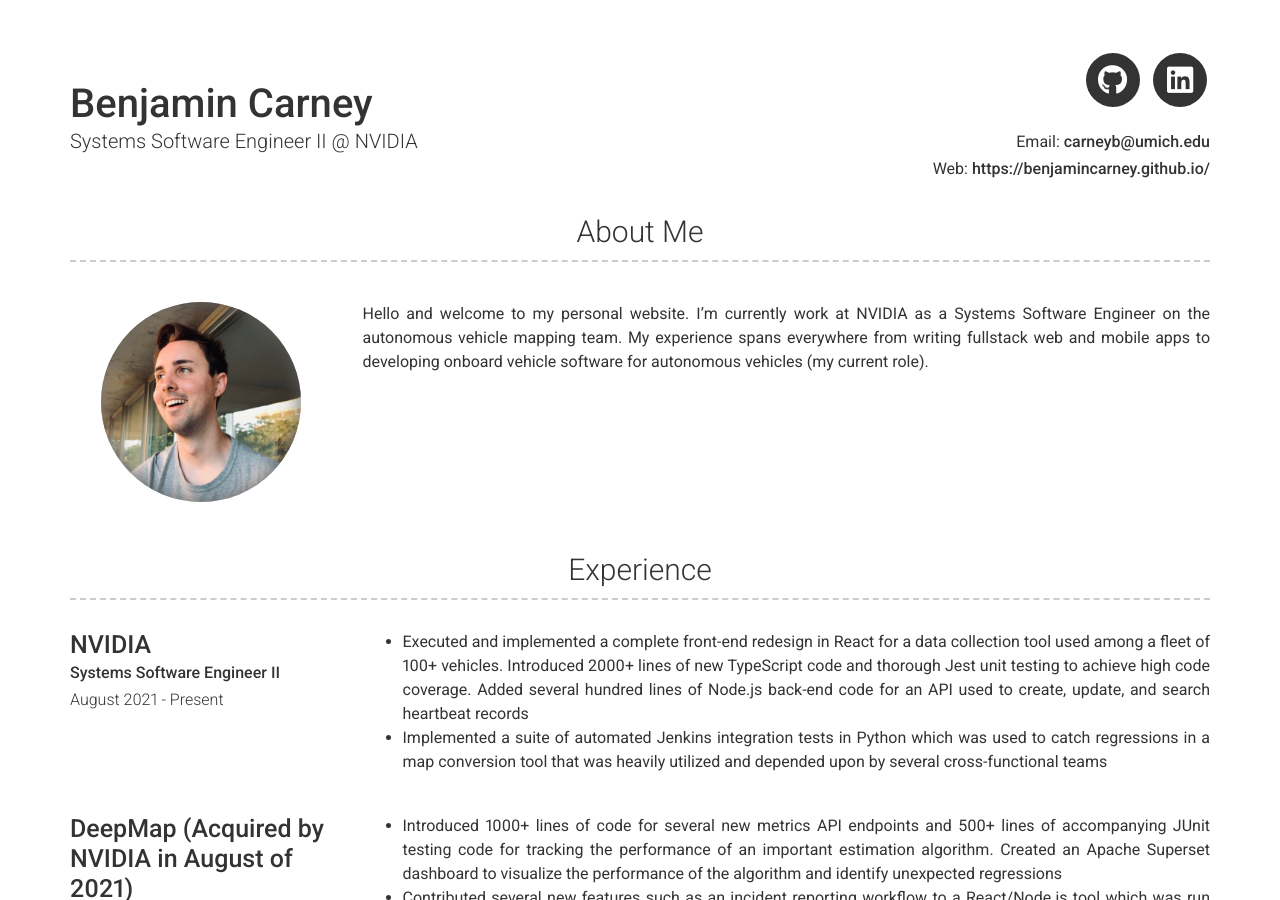
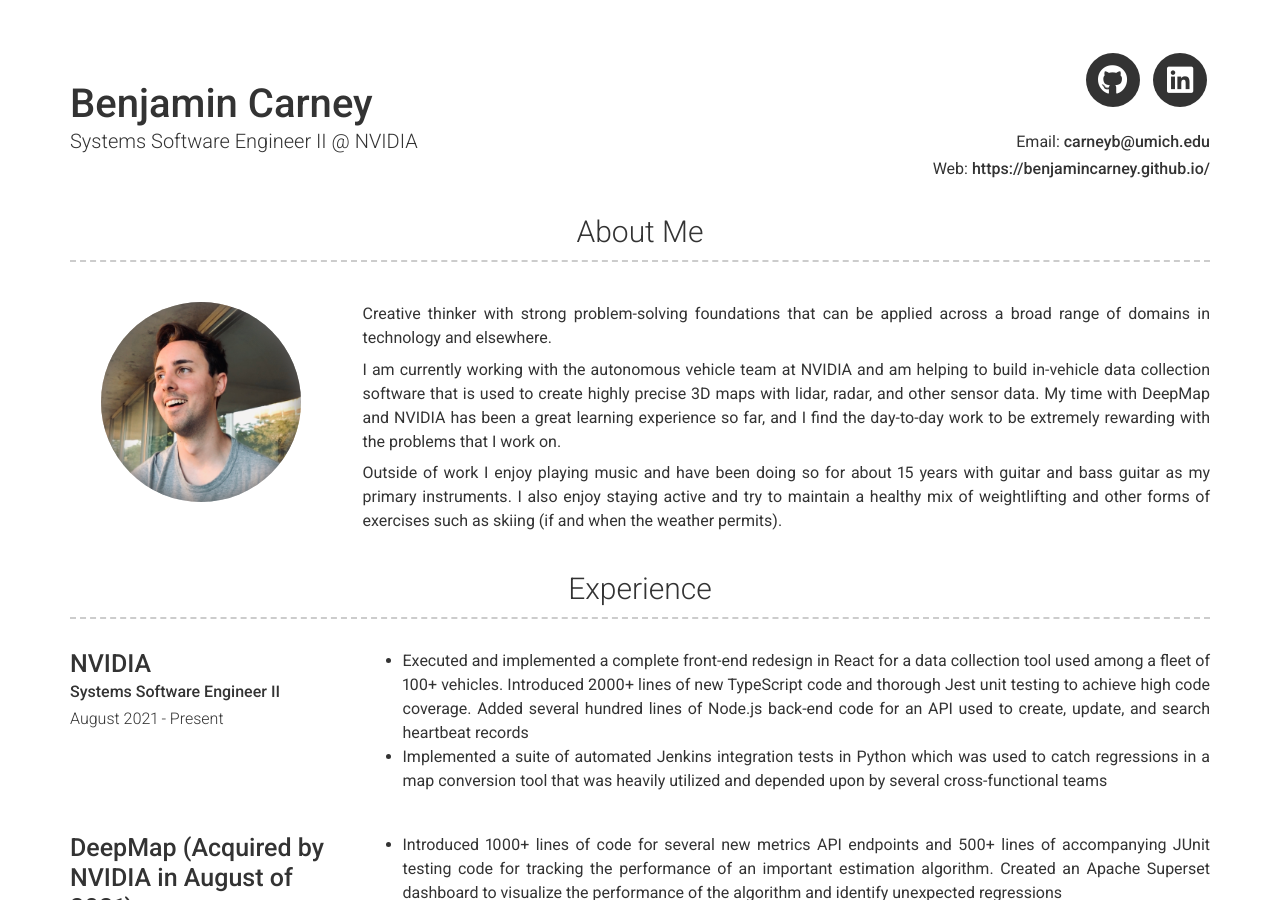
Before and after one commit to benjamincarney/benjamincarney.github.io, a Jekyll site: the page built from index.md, in a window 1280 px wide and 900 px high. Built offline with Jekyll 4.4.1, drawn with Linux system fonts in a browser that asks for light colours; nearby versions of some CDN libraries.

Commit message:
Update _config.yml

```diff
--- a/_config.yml
+++ b/_config.yml
@@ -51,9 +51,15 @@ linkedin_username: benjamincarney
 # about_title: About Me (Use this to override about section title)
 about_profile_image: images/Me.jpg
 about_content: | # this will include new lines to allow paragraphs
-  Hello and welcome to my personal website. I'm currently work at NVIDIA as a Systems Software Engineer on
-  the autonomous vehicle mapping team. My experience spans everywhere from writing fullstack web and
-  mobile apps to developing onboard vehicle software for autonomous vehicles (my current role).
+  Creative thinker with strong problem-solving foundations that can be applied across a broad range of domains in technology and elsewhere.
+
+  I am currently working with the autonomous vehicle team at NVIDIA and am helping to build in-vehicle data collection software that is used
+  to create highly precise 3D maps with lidar, radar, and other sensor data. My time with DeepMap and NVIDIA has been a great learning
+  experience so far, and I find the day-to-day work to be extremely rewarding with the problems that I work on.
+
+  Outside of work I enjoy playing music and have been doing so for about 15 years with guitar and bass guitar as my primary instruments.
+  I also enjoy staying active and try to maintain a healthy mix of weightlifting and other forms of exercises such as skiing
+  (if and when the weather permits).
 
 content:
   - title: Experience
```
